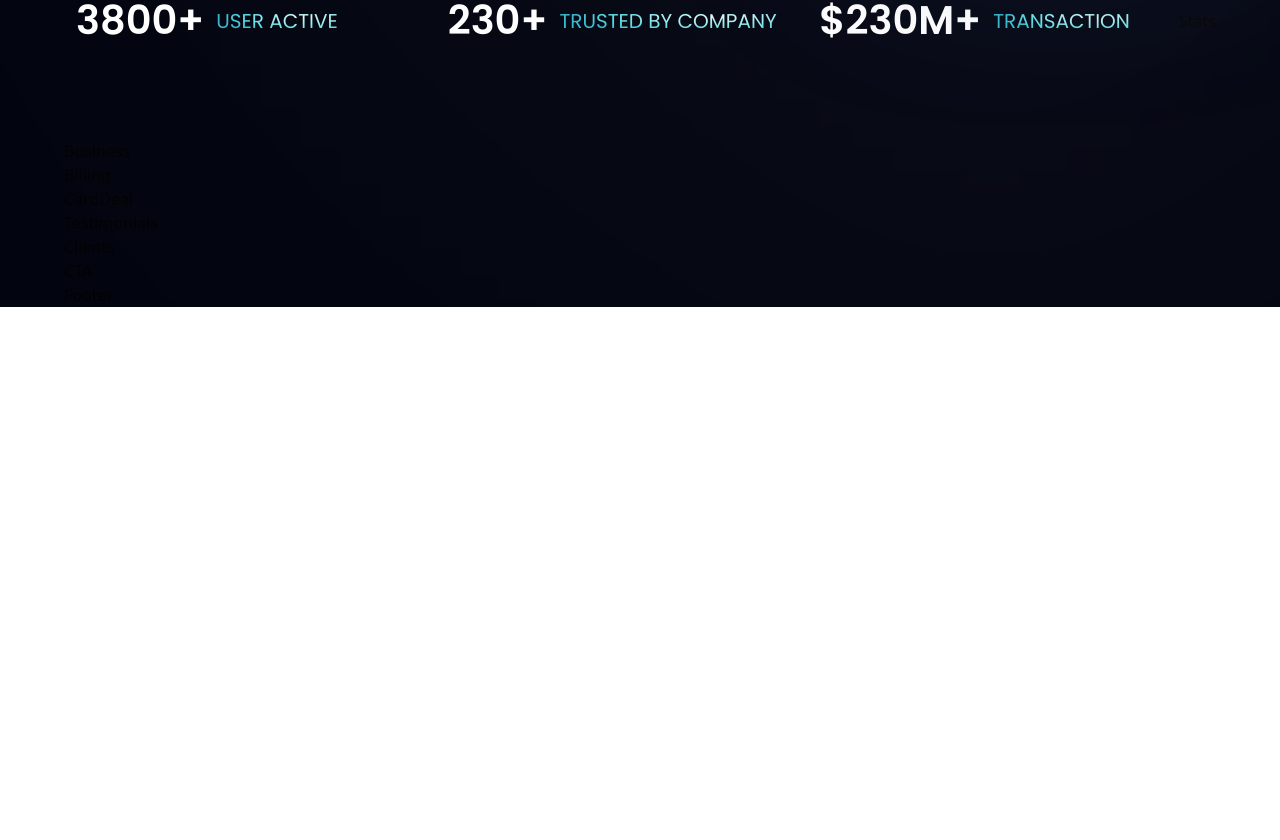
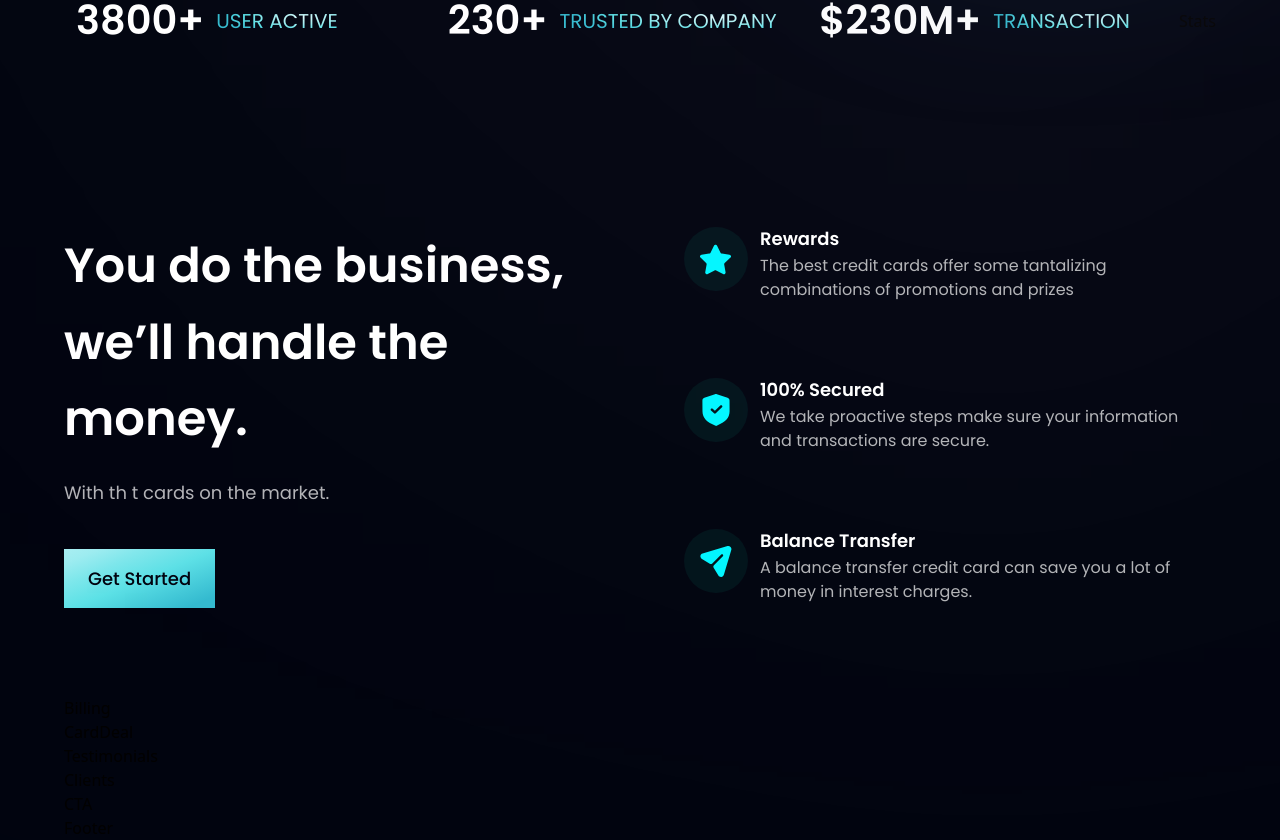
Before and after one commit to Saurav-98/Awesome-Business-Website, a React (Vite) app: page / in a window 1280 px wide. Shown: the part 806-1646 px from the top of the page. Before the commit the page ends 1113 px from the top, so only its background shows below. Built offline with nearby package versions, Linux system fonts and the light colour scheme.

Commit message:
Business Section Completed

```diff
--- a/src/components/Business.jsx
+++ b/src/components/Business.jsx
@@ -1,10 +1,50 @@
 import React from 'react';
+import { features } from '../constants';
+import styles, { layout } from '../styles';
+import Button from './Button';
+
+const FeatureCard = ({ icon, title, content, index }) => (
+  <div
+    className={`flex flex-row p-6 rounded-[20px] ${
+      index !== features.length - 1 ? 'mb-6' : 'mb-0'
+    } feature-card`}
+  >
+    <div
+      className={`w-[64px] h-[64px] rounded-full ${styles.flexCenter} bg-dimBlue`}
+    >
+      <img src={icon} alt="icon" className="w-[50%] h-[50%] object-contain" />
+    </div>
+    <div className="flex-1 flex flex-col ml-3">
+      <h4 className="font-poppins font-semibold text-white text-[18px] leading-[23px] mb-1">
+        {title}
+      </h4>
+      <p className="font-poppins font-normal text-dimWhite text-[16px] leading-[24px] mb-1">
+        {content}
+      </p>
+    </div>
+  </div>
+);
 
 const Business = () => {
   return (
-    <div>
-      <h2>Business</h2>
-    </div>
+    <section if="features" className={layout.section}>
+      <div className={layout.sectionInfo}>
+        <h2 className={styles.heading2}>
+          You do the business, <br className="sm:block hidden" /> we’ll handle
+          the money.
+        </h2>
+        <p className={`${styles.paragraph} max-w-[470px] mt-5`}>
+          With th t cards on the market.
+        </p>
+        <Button styles="mt-10" />
+      </div>
+
+      <div className={`${layout.sectionImg} flex-col`}>
+        {features.map((feature, index) => (
+          <FeatureCard key={feature.id} {...feature} index={index} />
+        ))}
+      </div>
+    </section>
   );
 };
 
--- /dev/null
+++ b/src/components/Button.jsx
@@ -0,0 +1,14 @@
+import React from 'react';
+
+const Button = ({ styles }) => {
+  return (
+    <button
+      type="button"
+      className={`font-poppins font-medium text-[18px] text-primary outline-none py-4 px-6 bg-blue-gradient ${styles}`}
+    >
+      Get Started
+    </button>
+  );
+};
+
+export default Button;
```
